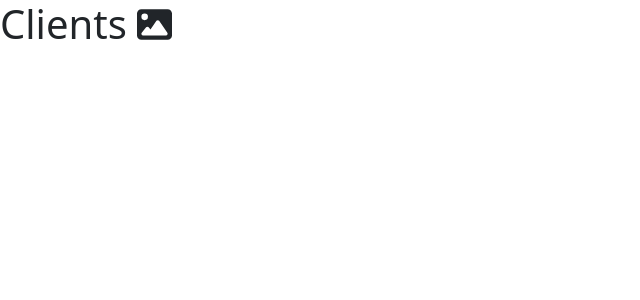
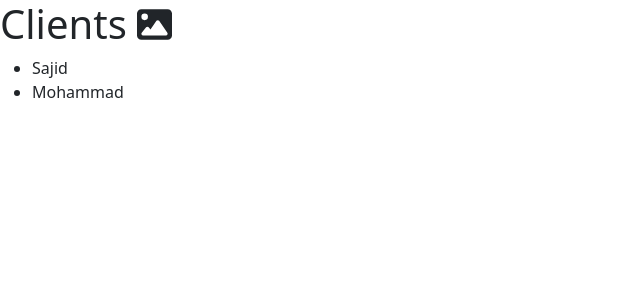
Before and after one commit to Fara7amad/crm-system, a React (Vite) app: page /clients in a window 1280 px wide. Shown: the top 300 px of the page, without its empty margins (0-640 px from the left). Built offline with nearby package versions, Linux system fonts and the light colour scheme.

Commit message:
small refines

```diff
--- a/src/App.jsx
+++ b/src/App.jsx
@@ -5,8 +5,6 @@ import ClientsContext from "@contexts/ClientsContext";
 function App() {
 	return (
 		<div className="d-flex vh-100">
-			{/* The header goes here (position) */}
-
 			{/* The side bar goes here */}
 
 			<div className="flex-grow-1">
--- /dev/null
+++ b/src/components/client/ClientsFilters.jsx
@@ -0,0 +1,4 @@
+function ClientsFilters() {
+	return <div>Filterrrs</div>;
+}
+export default ClientsFilters;
--- a/src/contexts/ClientsContext.jsx
+++ b/src/contexts/ClientsContext.jsx
@@ -26,7 +26,10 @@ export function useUpdateClient() {
 }
 
 export default function ClientsProvider({ children }) {
-	const [clients, setClients] = useLocalStorage("clients", []);
+	const [clients, setClients] = useLocalStorage("clients", [
+		{ name: "Sajid", type: "lead" },
+		{ name: "Mohammad", type: "client" },
+	]);
 
 	const addClient = (client) => {
 		const exists = Boolean(clients.find((item) => item.id == client.id));
--- a/src/pages/Clients.jsx
+++ b/src/pages/Clients.jsx
@@ -9,25 +9,38 @@ import { FontAwesomeIcon } from "@fortawesome/react-fontawesome";
 
 function Clients() {
 	const clients = useClient();
-	const addClient = useAddClient();
-	const deleteClient = useDeleteClient();
-	const updateClient = useUpdateClient();
+	// const addClient = useAddClient();
+	// const deleteClient = useDeleteClient();
+	// const updateClient = useUpdateClient();
 
 	const [filteredList, setFilteredList] = useState(clients);
-	const [filters, setFilters] = useState({ type: "client" });
+
+	const [filters, setFilters] = useState({});
 
 	useEffect(() => {
 		let filtered = [...filteredList];
 
 		if (filters.type)
 			filtered = [...filtered.filter((client) => client.type == filters.type)];
+
+		if (filtered.length != filteredList.length) {
+			setFilteredList(filtered);
+		}
 	}, [filters]);
+
+	console.log(filteredList);
 
 	return (
 		<div>
 			<h1>
 				Clients <FontAwesomeIcon icon="image" size="sm" />
 			</h1>
+
+			<ul>
+				{filteredList.map((client) => (
+					<li>{client.name}</li>
+				))}
+			</ul>
 		</div>
 	);
 }
```
